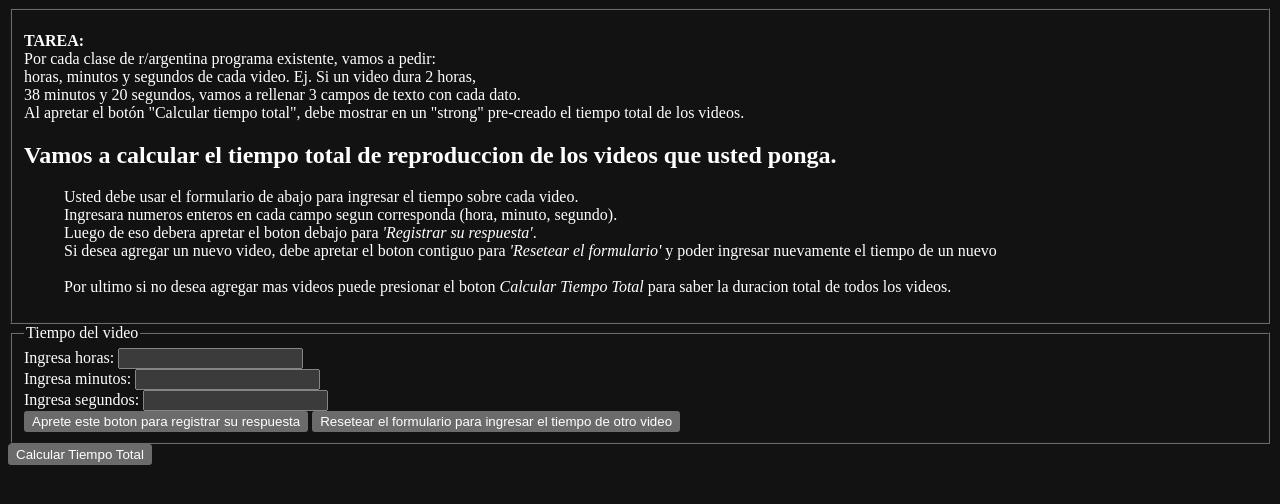
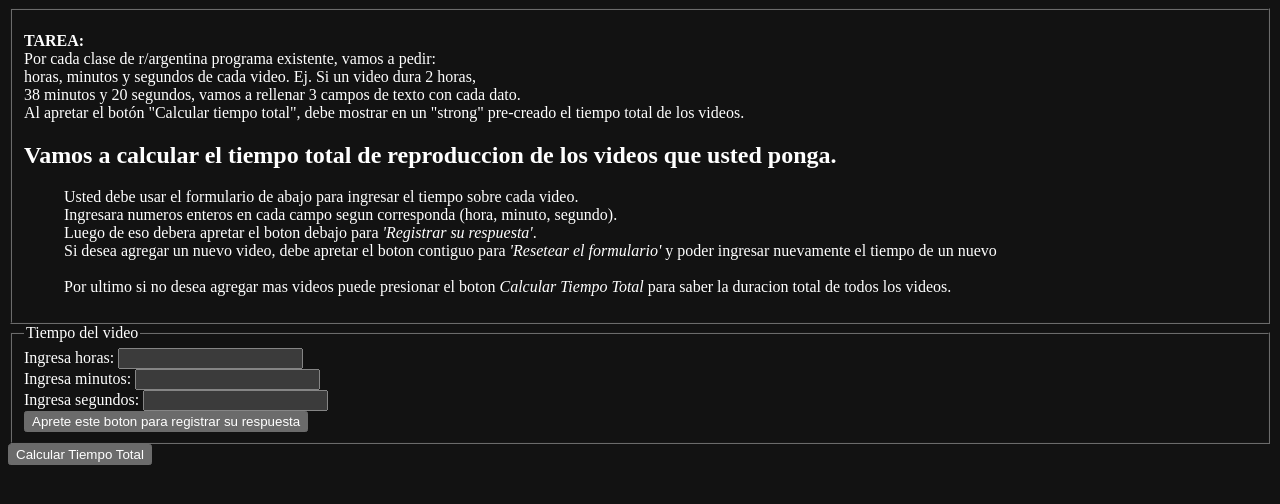
Before and after one commit to rafael-romero/tarea-clase-5, a plain HTML site: page 5C-ejercicio.html in a window 1280 px wide. Drawn offline with Linux system fonts and the light colour scheme.

Commit message:
Update 5C-ejercicio.html

```diff
--- a/5C-ejercicio.html
+++ b/5C-ejercicio.html
@@ -42,8 +42,7 @@
                 <label>Ingresa segundos: <input type="number" id='segundosVideo'/></label><br>
                 <input type="submit" id="registroTiempoVideo" value="Aprete este boton para registrar su respuesta">
                 <!-- la funcionalidad tiene que estar implementada al dar click en registrar respuesta antes de que use el proximo boton para resetear los datos-->
-                <input type="reset" value="Resetear el formulario para ingresar el tiempo de otro video">
-                <!-- tambien podria usar button con submit de type, es el equivalente al input de arriba-->
+
             </fieldset>
             <button type="button" id="calcularTiempoTotal" >Calcular Tiempo Total</button><br>
         </form>
```
